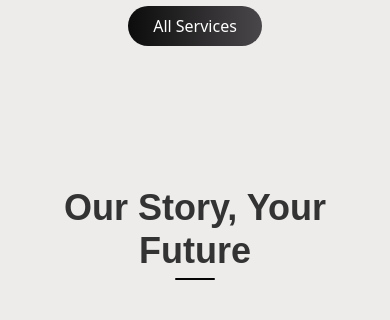
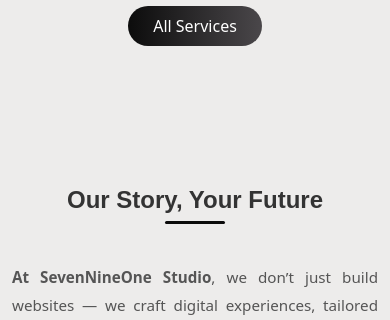
Before and after one commit to sevennineonestudio/SevenNineOne-Studio, a plain HTML site: page index.html in a window 390 px wide. Shown: the part 1720-2040 px from the top of the page. Drawn offline with nearby package versions, Linux system fonts and the light colour scheme.

Commit message:
Update style.css

```diff
--- a/style.css
+++ b/style.css
@@ -167,26 +167,66 @@
 #about-us {
   padding: 60px 0;
   background-color: #EDECEB;
+  text-align: center; /* Ensures children like .title are centered */
 }
 
 #about-us .title {
-  font-size: 36px;
-  font-weight: bold;
+  font-size: 2.25rem; /* 36px */
+  font-weight: 700;
   margin-bottom: 40px;
   color: #333;
+  text-align: center;
+  position: relative;
+  display: inline-block; /* Important for underline effect to center */
+  padding-bottom: 10px;
+}
+
+#about-us .title::after {
+  content: '';
+  position: absolute;
+  left: 50%;
+  bottom: 0;
+  transform: translateX(-50%);
+  width: 60px;
+  height: 3px;
+  background-color: #0b0b0b;
+  border-radius: 2px;
 }
 
 .abtpara {
   font-size: 1.1rem;
   line-height: 1.8;
   color: #555;
+  text-align: justify;
 }
 
 #about-us img {
   max-width: 100%;
   border-radius: 12px;
-  box-shadow: 0 6px 20px rgba(0,0,0,0.1);
+  box-shadow: 0 6px 20px rgba(0, 0, 0, 0.1);
 }
+
+/* Responsive Adjustments */
+@media (max-width: 768px) {
+  #about-us .title {
+    font-size: 1.8rem;
+  }
+
+  .abtpara {
+    font-size: 1rem;
+  }
+}
+
+@media (max-width: 576px) {
+  #about-us .title {
+    font-size: 1.5rem;
+  }
+
+  .abtpara {
+    font-size: 0.95rem;
+  }
+}
+
 
 
 /*------------------------Testimonials Section-----------------------------*/
```
